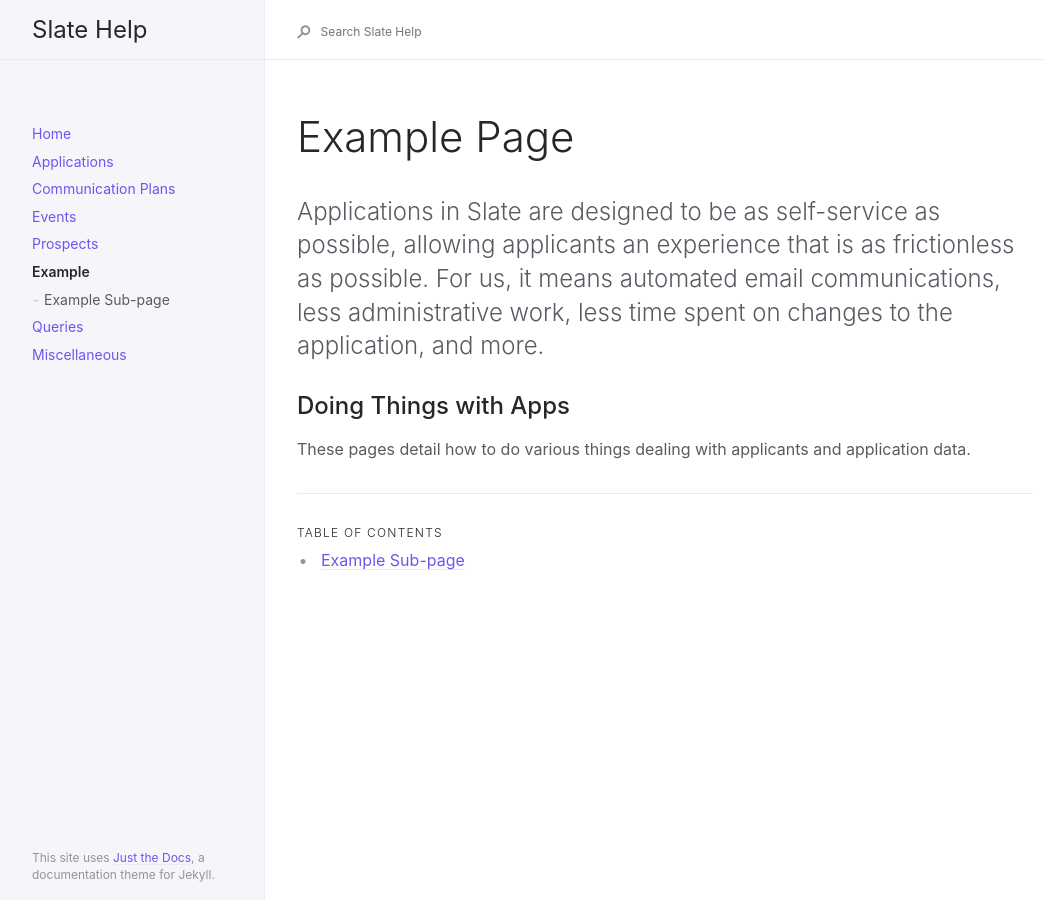
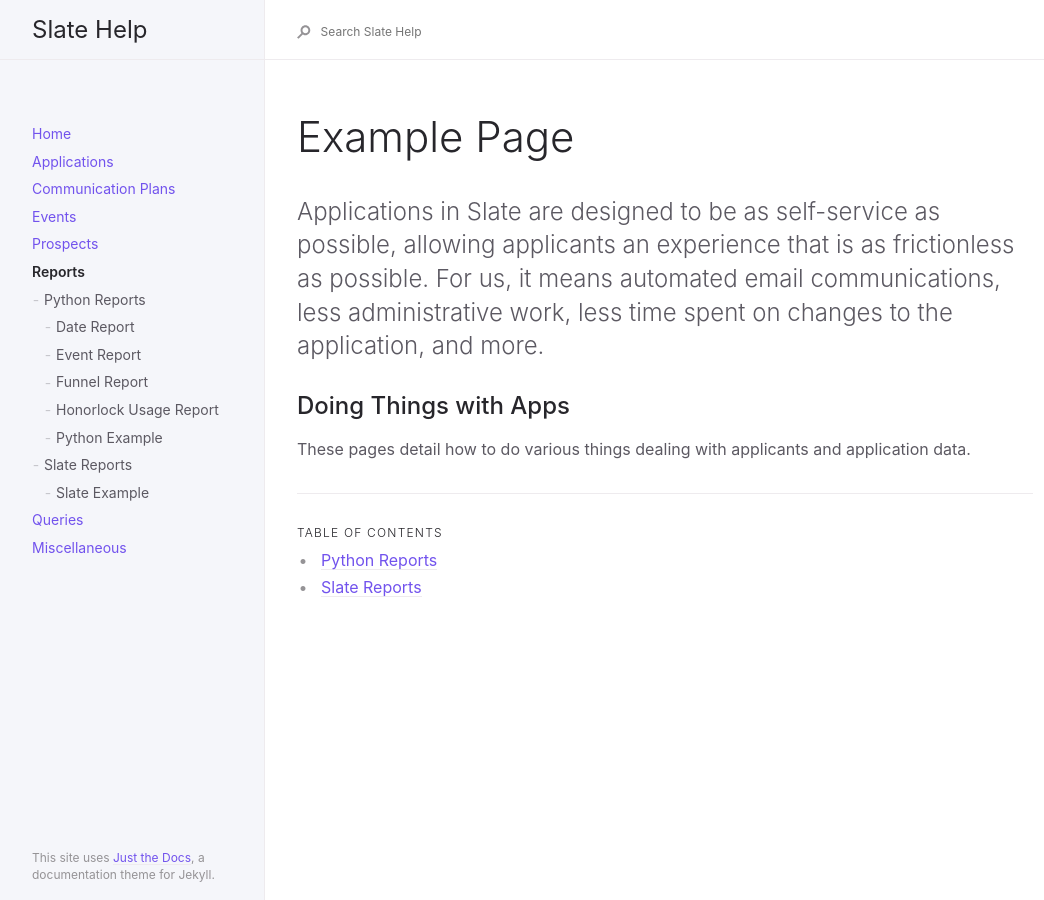
Before and after one commit to oretoise/docs, a Jekyll site: the page built from _docs/reports/reports.md, in a window 1280 px wide. Shown: the whole page, without its empty margins (91-1135 px from the left). Built offline with Jekyll 4.4.1, drawn with Linux system fonts in a browser that asks for light colours.

Commit message:
Created Reports Page and Subpages

```diff
--- /dev/null
+++ b/_docs/reports/python-reports/date-report.md
@@ -0,0 +1,10 @@
+---
+layout: default
+title: Date Report
+nav_order: 5
+parent: Python Reports
+grand_parent: Reports
+permalink: /reports/python-r/date-report
+---
+
+# Date Report
--- /dev/null
+++ b/_docs/reports/python-reports/event-report.md
@@ -0,0 +1,10 @@
+---
+layout: default
+title: Event Report
+nav_order: 5
+parent: Python Reports
+grand_parent: Reports
+permalink: /reports/python-r/event-report
+---
+
+# Event Report
--- /dev/null
+++ b/_docs/reports/python-reports/funnel-report.md
@@ -0,0 +1,10 @@
+---
+layout: default
+title: Funnel Report
+nav_order: 5
+parent: Python Reports
+grand_parent: Reports
+permalink: /reports/python-r/funnel-report
+---
+
+# Funnel Report
--- /dev/null
+++ b/_docs/reports/python-reports/honorlock_usage-report.md
@@ -0,0 +1,10 @@
+---
+layout: default
+title: Honorlock Usage Report
+nav_order: 5
+parent: Python Reports
+grand_parent: Reports
+permalink: /reports/python-r/honorlock_usage-report
+---
+
+# Honorlock Usage Report
--- a/_docs/example/example.md
+++ b/_docs/reports/reports.md
@@ -1,9 +1,9 @@
 ---
 layout: default
-title: Example
+title: Reports
 nav_order: 5
 has_children: true
-permalink: /example/
+permalink: /reports/
 ---
 
 # Example Page
```
Also changed, not shown: _docs/example/example_sub.md (deleted, +0 -10 lines), _docs/reports/py-reports.md (added, +11 -0 lines), _docs/reports/python-reports/py-example.md (added, +11 -0 lines), _docs/reports/slate-reports.md (added, +11 -0 lines), _docs/reports/slate-reports/s-example.md (added, +11 -0 lines).
